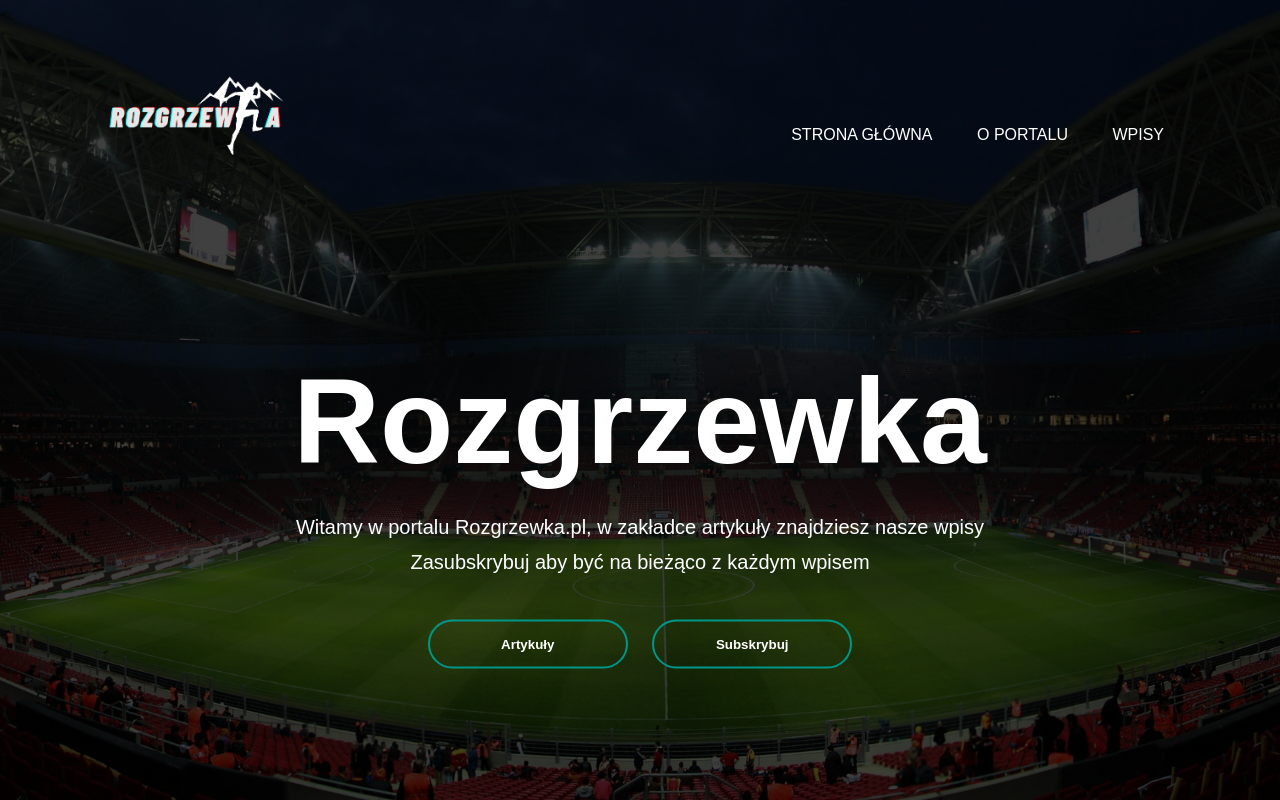
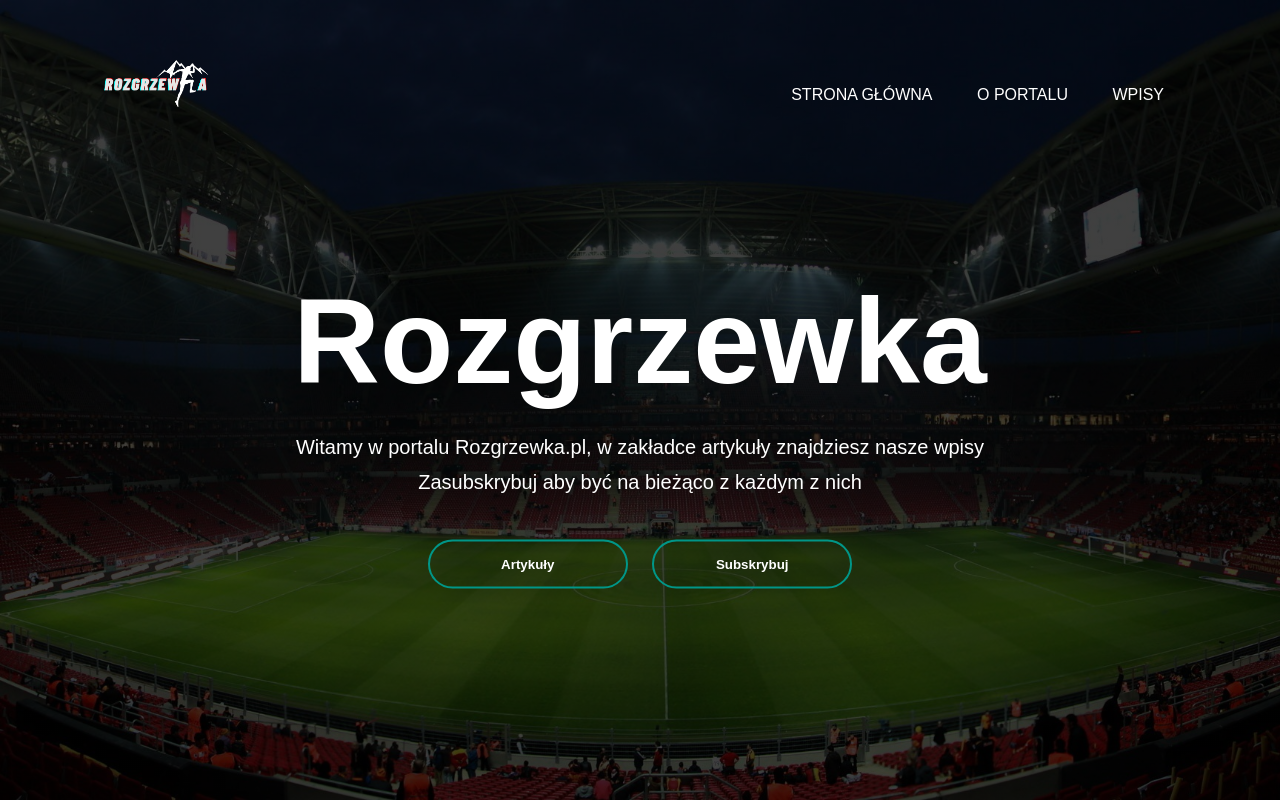
Before and after one commit to testuiacc/testuiacc.github.io, a plain HTML site: page index.html in a window 1280 px wide. Drawn offline with Linux system fonts and the light colour scheme.

Commit message:
Add files via upload

```diff
--- a/index.html
+++ b/index.html
@@ -19,7 +19,7 @@
 
             <div class="content">
                 <h1> Rozgrzewka</h1>
-                <p>Witamy w portalu Rozgrzewka.pl, w zakładce artykuły znajdziesz nasze wpisy<br>Zasubskrybuj aby być na bieżąco z każdym wpisem</p>
+                <p>Witamy w portalu Rozgrzewka.pl, w zakładce artykuły znajdziesz nasze wpisy<br>Zasubskrybuj aby być na bieżąco z każdym z nich</p>
                 <div>
                     <a href="about.html"><Button class="button" type="button"> <span class="overlay"></span> Artykuły </Button></a>
                     <Button class="button" type="button"> <span class="overlay"></span> Subskrybuj</Button>
--- a/styles.css
+++ b/styles.css
@@ -25,6 +25,8 @@
 .logo {
   width: 120px;
   cursor: pointer;
+  -webkit-filter: invert(1);
+  filter: invert(1);
 }
 
 .navbar ul li {
@@ -219,10 +221,3 @@ button {
   text-align: justify;
   margin-bottom: 40px;
 }
-
-.logo {
-  width: 200px;
-  height: 200px;
-  -webkit-filter: invert(1);
-  filter: invert(1);
-}
```
